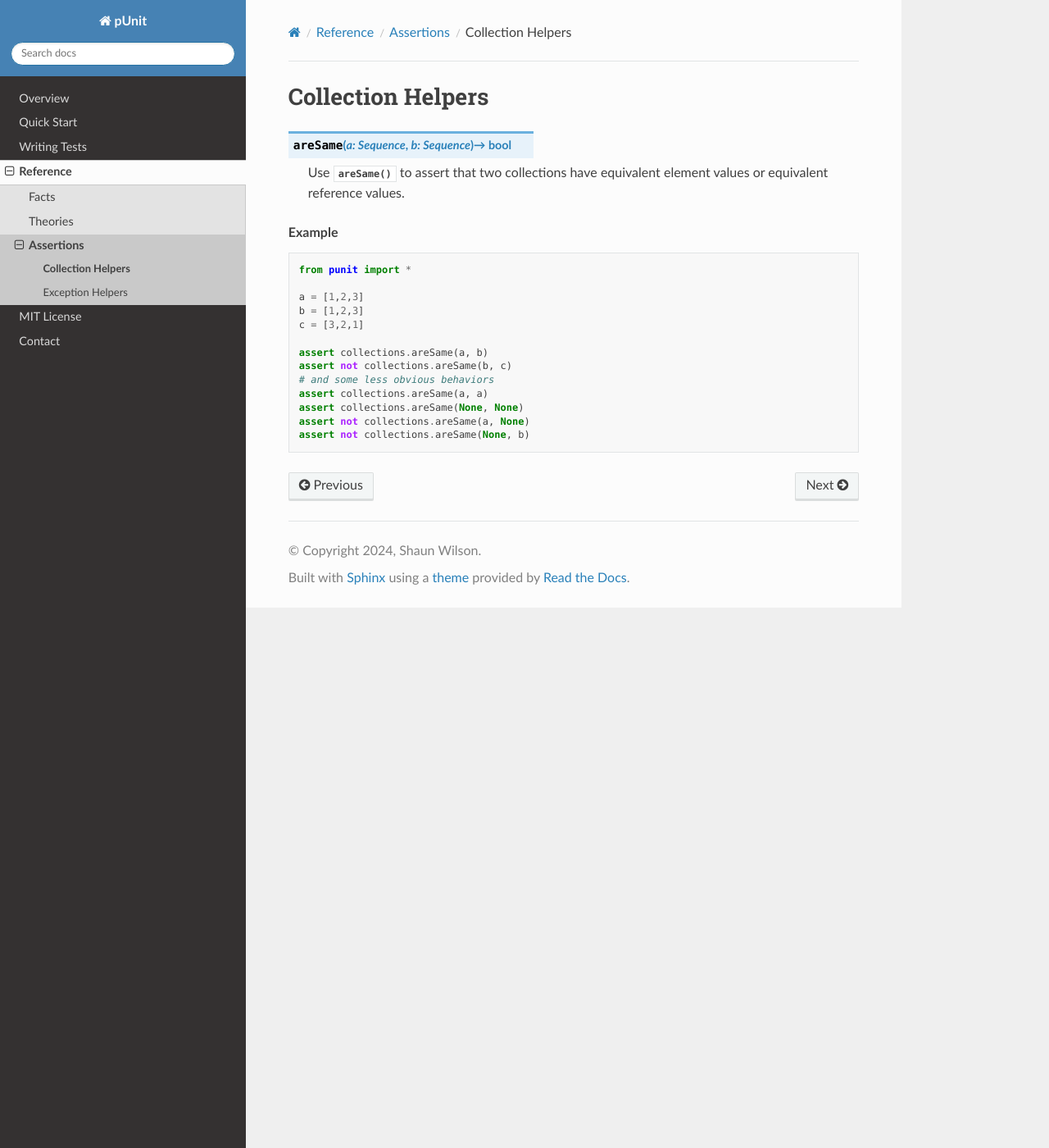
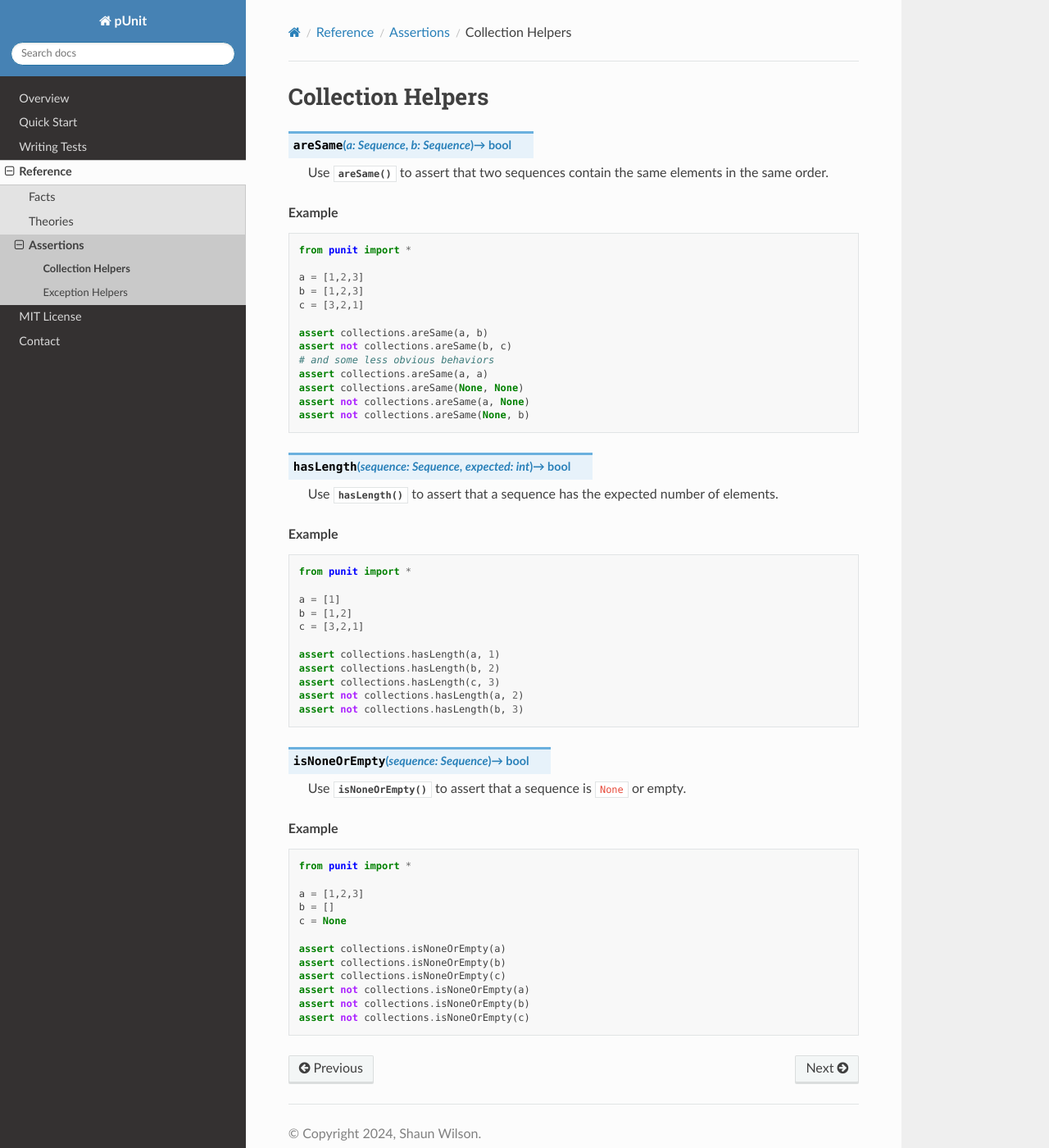
Before and after one commit to wilson0x4d/punit, a Sphinx documentation site: the page built from docs/ref/assertions/collections.rst, in a window 1280 px wide and 1400 px high. Shown: the whole window at 82% size. Built offline with Sphinx 7.4.7 and the Read the Docs theme 3.1.0, drawn with Linux system fonts in a browser that asks for light colours.

Commit message:
refactor(assertions): addtl assertion helpers for collections

```diff
--- a/docs/ref/assertions/collections.rst
+++ b/docs/ref/assertions/collections.rst
@@ -5,7 +5,7 @@ Collection Helpers
 
 .. py:function:: areSame(a:Sequence, b:Sequence) -> bool
 
-    Use :py:func:`~punit.collections.areSame` to assert that two collections have equivalent element values or equivalent reference values.
+    Use :py:func:`~punit.collections.areSame` to assert that two sequences contain the same elements in the same order.
 
 .. rubric:: Example
 
@@ -24,3 +24,44 @@ Collection Helpers
     assert collections.areSame(None, None)
     assert not collections.areSame(a, None)
     assert not collections.areSame(None, b)
+
+.. py:function:: hasLength(sequence:Sequence, expected:int) -> bool
+
+    Use :py:func:`~punit.collections.hasLength` to assert that a sequence has the expected number of elements.
+
+.. rubric:: Example
+
+.. code:: python
+
+    from punit import *
+
+    a = [1]
+    b = [1,2]
+    c = [3,2,1]
+
+    assert collections.hasLength(a, 1)
+    assert collections.hasLength(b, 2)
+    assert collections.hasLength(c, 3)
+    assert not collections.hasLength(a, 2)
+    assert not collections.hasLength(b, 3)
+
+.. py:function:: isNoneOrEmpty(sequence:Sequence) -> bool
+
+    Use :py:func:`~punit.collections.isNoneOrEmpty` to assert that a sequence is ``None`` or empty.
+
+.. rubric:: Example
+
+.. code:: python
+
+    from punit import *
+
+    a = [1,2,3]
+    b = []
+    c = None
+
+    assert collections.isNoneOrEmpty(a)
+    assert collections.isNoneOrEmpty(b)
+    assert collections.isNoneOrEmpty(c)
+    assert not collections.isNoneOrEmpty(a)
+    assert not collections.isNoneOrEmpty(b)
+    assert not collections.isNoneOrEmpty(c)
```
Also changed, not shown: 2 other files.
